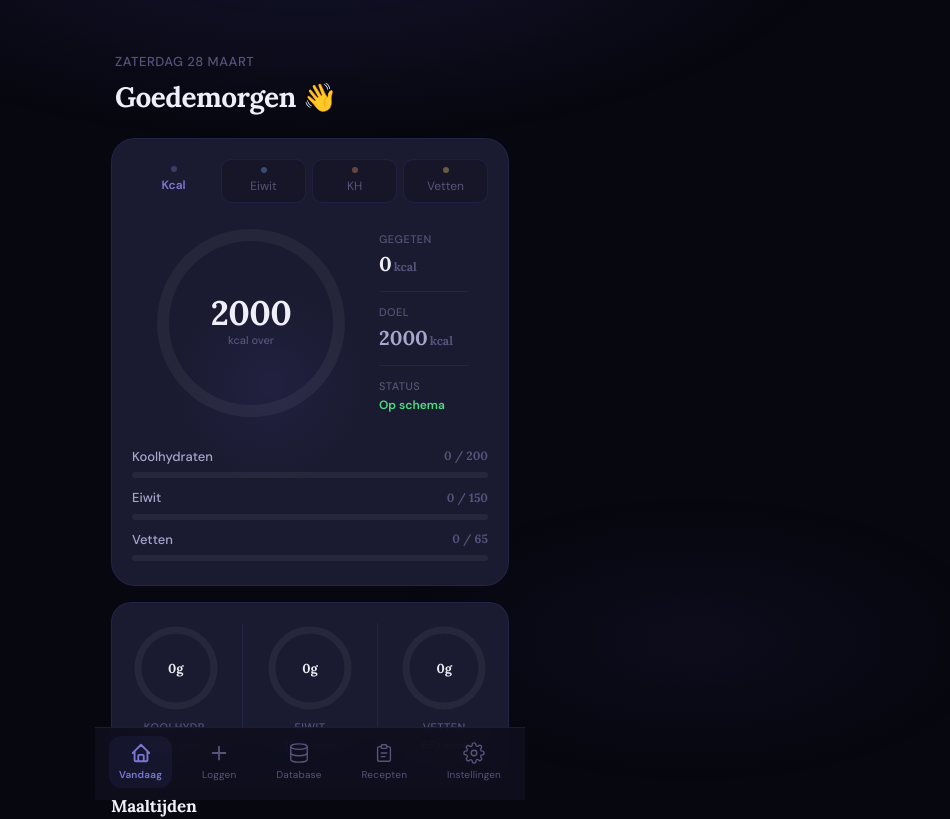
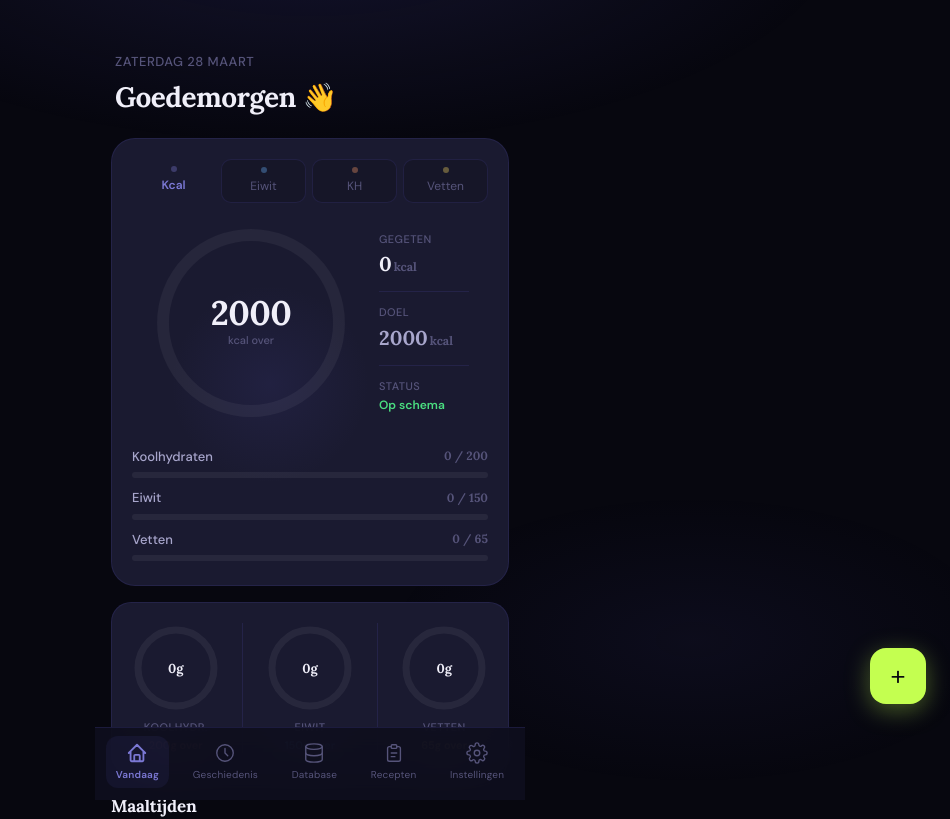
Before and after one commit to jorenr95/nutrition-tracker, a Next.js app: page / in a window 1280 px wide. Shown: the top 819 px of the page, without its empty margins (330-1280 px from the left). Built offline with nearby package versions, Linux system fonts and the light colour scheme.

Commit message:
Replace Loggen nav item with Geschiedenis, add green + FAB on Vandaag

```diff
--- a/app/page.tsx
+++ b/app/page.tsx
@@ -351,6 +351,21 @@ export default function DashboardPage() {
           <MaaltijdSectie key={type} type={type} items={dagLog.maaltijden[type]} datum={datum} onVerwijder={handleVerwijder} />
         ))}
       </div>
+
+      {/* FAB — add food */}
+      <Link
+        href={`/loggen?datum=${datum}`}
+        style={{
+          position: 'fixed', bottom: '96px', right: '24px',
+          width: 56, height: 56, borderRadius: '16px',
+          background: 'var(--accent)',
+          display: 'flex', alignItems: 'center', justifyContent: 'center',
+          boxShadow: '0 6px 24px rgba(196,255,80,0.35)',
+          fontSize: '28px', fontWeight: 300, color: '#07070F',
+          textDecoration: 'none',
+          zIndex: 50,
+        }}
+      >+</Link>
     </div>
   );
 }
--- a/components/Navigation.tsx
+++ b/components/Navigation.tsx
@@ -11,11 +11,11 @@ function IconHome({ active }: { active: boolean }) {
   );
 }
 
-function IconPlus({ active }: { active: boolean }) {
+function IconHistory({ active }: { active: boolean }) {
   return (
-    <svg width="22" height="22" viewBox="0 0 24 24" fill="none" stroke="currentColor" strokeWidth={active ? 2.5 : 2} strokeLinecap="round">
-      <line x1="12" y1="5" x2="12" y2="19" />
-      <line x1="5" y1="12" x2="19" y2="12" />
+    <svg width="22" height="22" viewBox="0 0 24 24" fill="none" stroke="currentColor" strokeWidth={active ? 2 : 1.5} strokeLinecap="round" strokeLinejoin="round">
+      <circle cx="12" cy="12" r="9" />
+      <polyline points="12 7 12 12 15 15" />
     </svg>
   );
 }
@@ -52,7 +52,7 @@ function IconSettings({ active }: { active: boolean }) {
 
 const NAV_ITEMS = [
   { href: '/', label: 'Vandaag', Icon: IconHome },
-  { href: '/loggen', label: 'Loggen', Icon: IconPlus, accent: true },
+  { href: '/geschiedenis', label: 'Geschiedenis', Icon: IconHistory },
   { href: '/database', label: 'Database', Icon: IconDatabase },
   { href: '/recepten', label: 'Recepten', Icon: IconRecipes },
   { href: '/instellingen', label: 'Instellingen', Icon: IconSettings },
@@ -79,9 +79,9 @@ export default function Navigation() {
       }}
     >
       <div style={{ display: 'flex', justifyContent: 'space-around', alignItems: 'center', padding: '8px 4px 12px' }}>
-        {NAV_ITEMS.map(({ href, label, Icon, accent }) => {
+        {NAV_ITEMS.map(({ href, label, Icon }) => {
           const isActive = pathname === href || (href !== '/' && pathname.startsWith(href));
-          const color = isActive ? (accent ? 'var(--accent)' : 'var(--primary-light)') : 'var(--text-muted)';
+          const color = isActive ? 'var(--primary-light)' : 'var(--text-muted)';
 
           return (
             <Link
@@ -99,7 +99,7 @@ export default function Navigation() {
                 letterSpacing: '0.02em',
                 padding: '6px 10px',
                 borderRadius: '12px',
-                background: isActive && accent ? 'rgba(196, 255, 80, 0.08)' : isActive ? 'rgba(85, 81, 184, 0.1)' : 'transparent',
+                background: isActive ? 'rgba(85, 81, 184, 0.1)' : 'transparent',
                 transition: 'color 0.2s, background 0.2s',
                 minWidth: '52px',
               }}
```
